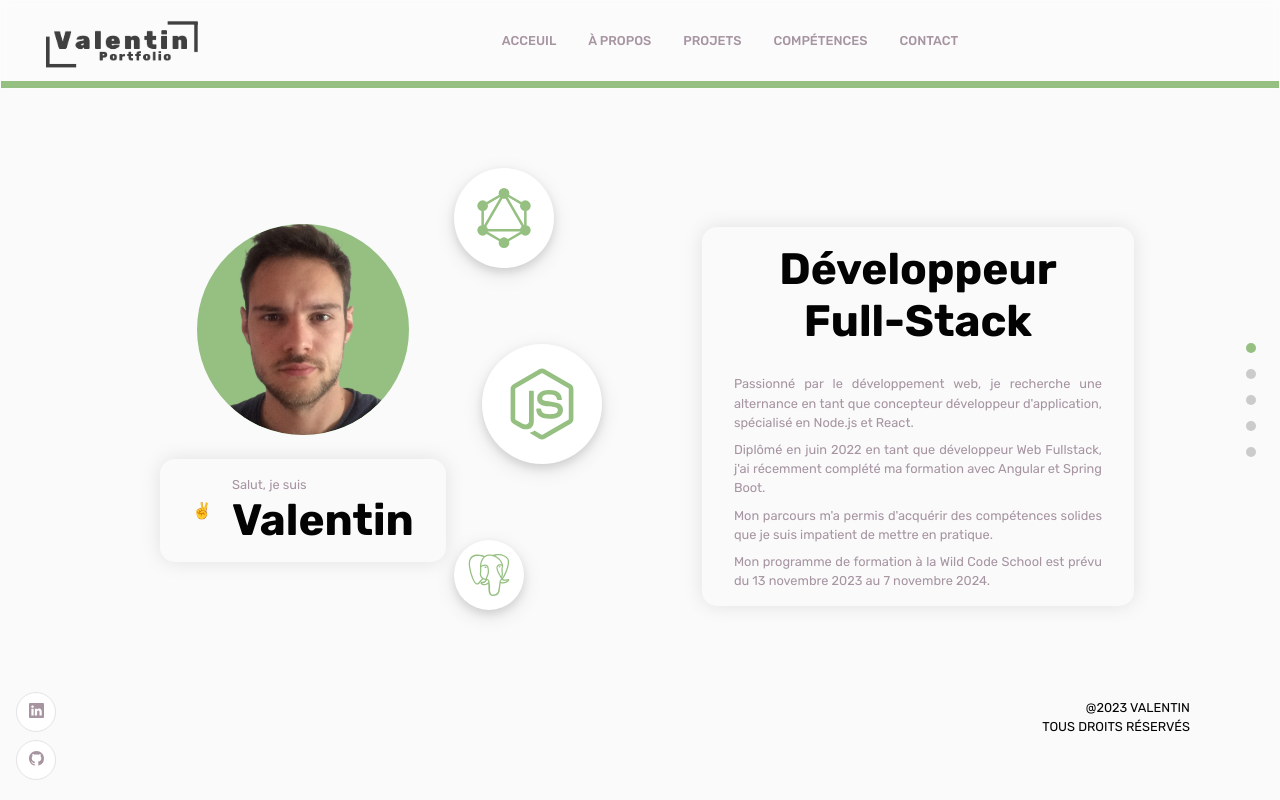
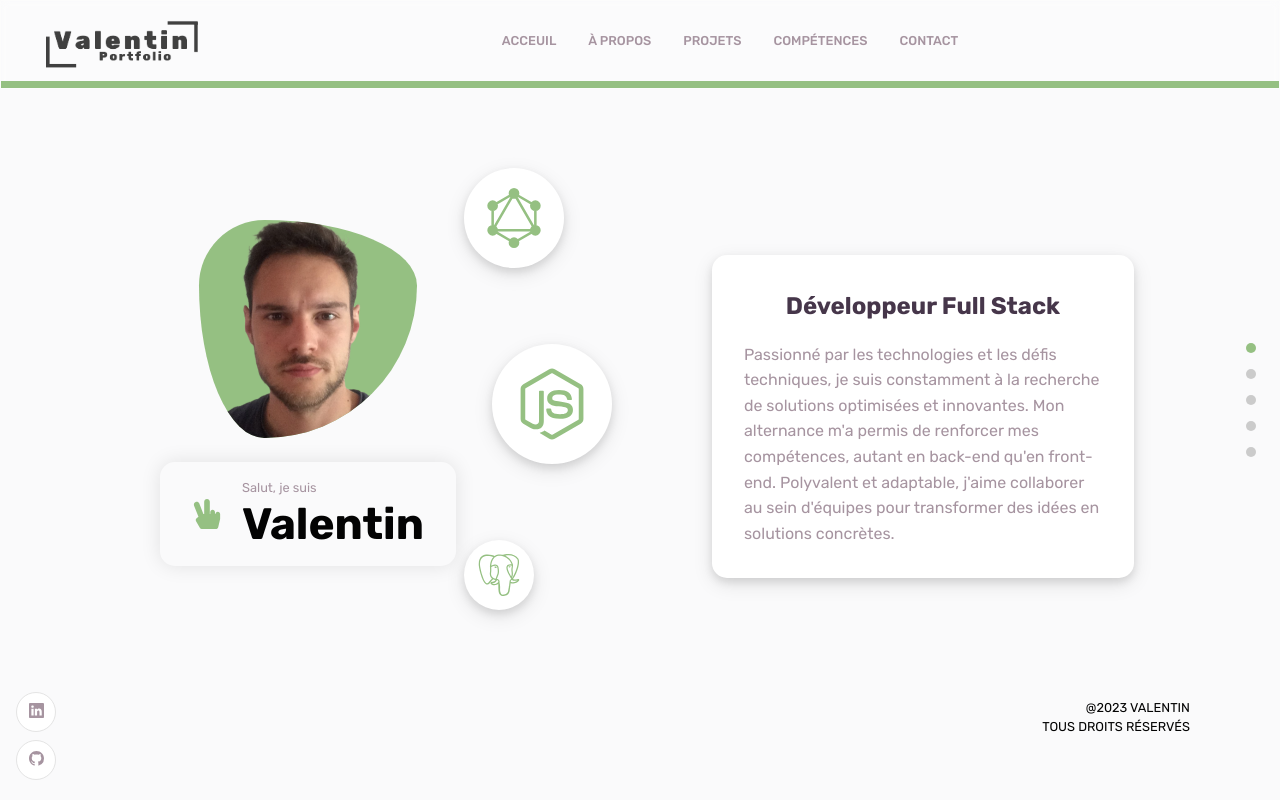
Before and after one commit to Tylyfox/Portfolio, a React (Create React App) app: page / in a window 1280 px wide. Shown: the top 800 px of the page. Built offline with nearby package versions, Linux system fonts and the light colour scheme.

Commit message:
finish header

```diff
--- a/src/container/Header/Header.jsx
+++ b/src/container/Header/Header.jsx
@@ -1,5 +1,4 @@
 import React from 'react';
-
 import { AppWrap } from '../../wrapper';
 import { motion } from "framer-motion";
 import './Header.scss';
@@ -7,6 +6,7 @@ import { images } from "../../constants";
 import { SiGraphql } from "react-icons/si";
 import { FaNodeJs } from "react-icons/fa";
 import { SiPostgresql } from "react-icons/si";
+import { FaHandPeace } from "react-icons/fa"; // Nouvelle icône
 
 const scaleVariants = {
     whileInView: {
@@ -24,46 +24,61 @@ const Header = () => {
       <div className="app__header app__flex">
           <div className="app__header-info">
               <motion.div
-                    whileInView={{ scale: [0, 1] }}
-                    transition={{ duration: 1, ease: 'easeInOut' }}
+                initial={{ scale: 0 }}
+                animate={{ rotate: 360, scale: 1 }}
+                transition={{
+                    type: "spring",
+                    stiffness: 260,
+                    damping: 20
+                }}
                 className="app__header-img"
               >
-                    <div className="app__header-img-container">
+                  <motion.div
+                    className="app__header-img-container"
+                    whileHover={{ scale: 1.0 }}
+                    whileTap={{ scale: 0.95 }}
+                  >
                       <img src={images.profile} alt="profile_bg" />
-                    </div>
-                    <div className="badge-cmp app__flex">
-                        <span>✌️</span>
-                        <div style={{marginLeft: 20}}>
+                  </motion.div>
+                  <motion.div
+                    className="badge-cmp app__flex"
+                    initial={{ opacity: 0, y: -50 }}
+                    animate={{ opacity: 1, y: 0 }}
+                    transition={{ duration: 0.5 }}
+                  >
+                      <FaHandPeace size={30} color="#95C082"/>
+                      <div style={{ marginLeft: 20 }}>
                           <p className="p-text">Salut, je suis</p>
                           <h1 className="head-text">Valentin</h1>
                       </div>
-                    </div>
+                  </motion.div>
               </motion.div>
               <motion.div
                 variant={scaleVariants}
                 whileInView={scaleVariants.whileInView}
                 className="app__header-circles"
               >
-                    {[<SiGraphql />, <FaNodeJs />, <SiPostgresql />].map((Icon, index) => (
-                      <div className="circle-cmp app__flex" key={`circle-${index}`}>
-                          {Icon}
-                      </div>
+                  {[SiGraphql, FaNodeJs, SiPostgresql].map((Icon, index) => (
+                    <motion.div
+                      className="circle-cmp app__flex"
+                      key={`circle-${index}`}
+                      whileHover={{ scale: 1.2 }}
+                      whileTap={{ scale: 0.9 }}
+                    >
+                        <Icon size={60} />
+                    </motion.div>
                   ))}
               </motion.div>
           </div>
           <motion.div
-                whileInView={{x: [-120, 0], opacity: [0, 1]}}
-                transition={{duration: 1}}
+            whileInView={{ x: [-120, 0], opacity: [0, 1] }}
+            transition={{ duration: 1 }}
             className="app__header-info"
           >
               <div className="app__header-badge">
                   <div className="tag-cmp app__flex">
-                        <h1 className="head-text">Développeur Full-Stack</h1>
-                        <br/>
-                        <p className="p-text">Passionné par le développement web, je recherche une alternance en tant que concepteur développeur d'application, spécialisé en Node.js et React.</p>
-                        <p className="p-text">Diplômé en juin 2022 en tant que développeur Web Fullstack, j'ai récemment complété ma formation avec Angular et Spring Boot.</p>
-                        <p className="p-text"> Mon parcours m'a permis d'acquérir des compétences solides que je suis impatient de mettre en pratique.</p>
-                        <p className="p-text">Mon programme de formation à la Wild Code School est prévu du 13 novembre 2023 au 7 novembre 2024.</p>
+                      <h1 className="head-text">Développeur Full Stack</h1>
+                      <p className="p-text">Passionné par les technologies et les défis techniques, je suis constamment à la recherche de solutions optimisées et innovantes. Mon alternance m'a permis de renforcer mes compétences, autant en back-end qu'en front-end. Polyvalent et adaptable, j'aime collaborer au sein d'équipes pour transformer des idées en solutions concrètes.</p>
                   </div>
               </div>
           </motion.div>
--- a/src/container/Header/Header.scss
+++ b/src/container/Header/Header.scss
@@ -58,20 +58,35 @@
   .tag-cmp {
     flex-direction: column;
     margin-top: 3rem;
+    padding: 2rem;
+    background: var(--white-color);
+    border-radius: 15px;
+    box-shadow: 0 4px 8px rgba(0, 0, 0, 0.1), 0 6px 20px rgba(0, 0, 0, 0.1);
+    text-align: justify;
+
+    h1 {
+      font-size: 1.5rem;
+      font-weight: 600;
+      line-height: 1.6;
+      color: var(--brown-color);
+      margin-bottom: 1rem;
+    }
 
     p {
-      margin-top: 0.5rem;
-      width: 100%;
-      text-align: justify;
+      font-size: 1rem;
       font-weight: 400;
+      line-height: 1.6;
+      color: var(--gray-color);
     }
-  }
-
-  span {
-    font-size: 2.5rem;
 
     @media screen and (min-width: 2000px) {
-      font-size: 5rem;
+      padding: 3rem;
+      h1 {
+        font-size: 2rem;
+      }
+      p {
+        font-size: 1.25rem;
+      }
     }
   }
 
@@ -80,7 +95,6 @@
     align-items: flex-start;
   }
 }
-
 .app__header-circles {
   flex: 0.75;
   display: flex;
@@ -183,9 +197,14 @@
     display: flex;
     align-items: center;
     justify-content: center;
-    border-radius: 50%;
     background-color: #95C082;
     width: 70%;
+    transition: transform 0.5s ease-in-out, border-radius 0.5s ease-in-out;
+    border-radius: 30% 70% 70% 30% / 30% 30% 70% 70%;
+
+    &:hover {
+      border-radius: 70% 30% 30% 70% / 70% 70% 30% 30%;
+    }
     @media screen and (max-width: 1000px) {
       width: 50%;
     }
@@ -193,8 +212,7 @@
   img {
     width: 100%;
     object-fit: cover;
-    border-radius: 50%;
-    z-index: 1;
+    transition: transform 0.5s ease-in-out;
   }
 }
 .badge-cmp, .tag-cmp {
```
Lines whose indentation alone changed are shown as unchanged.
